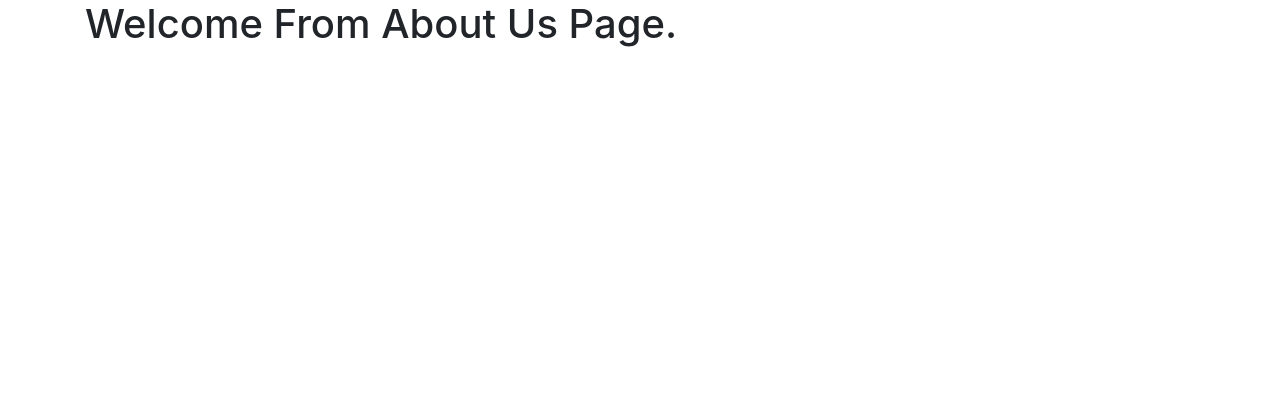
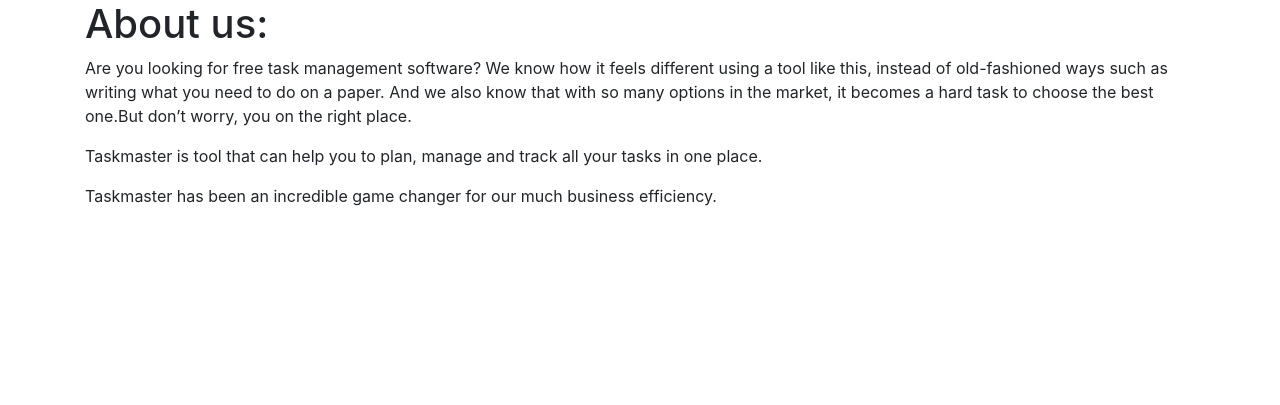
Before and after one commit to mzxz/task-master, a Django app: page /about-us in a window 1280 px wide. Shown: the part 56-461 px from the top of the page. Run offline with Django 3.2, Linux system fonts and the light colour scheme; some libraries are stand-ins or nearby versions.

Commit message:
add content

```diff
--- a/task/templates/about.html
+++ b/task/templates/about.html
@@ -6,6 +6,9 @@
 
 {% block content %}
     <div class="container">
-        <h1>{{ about_text }}</h1>
+        <h1>About us:</h1>
+        <p>Are you looking for free task management software? We know how it feels different using a tool like this, instead of old-fashioned ways such as writing what you need to do on a paper. And we also know that with so many options in the market, it becomes a hard task to choose the best one.But don’t worry, you on the right place.</p>
+        <p>Taskmaster is tool that can help you to plan, manage and track all your tasks in one place.</p>
+        <p>Taskmaster has been an incredible game changer for our much business efficiency.</p>
     </div>
 {%  endblock content %}
```
